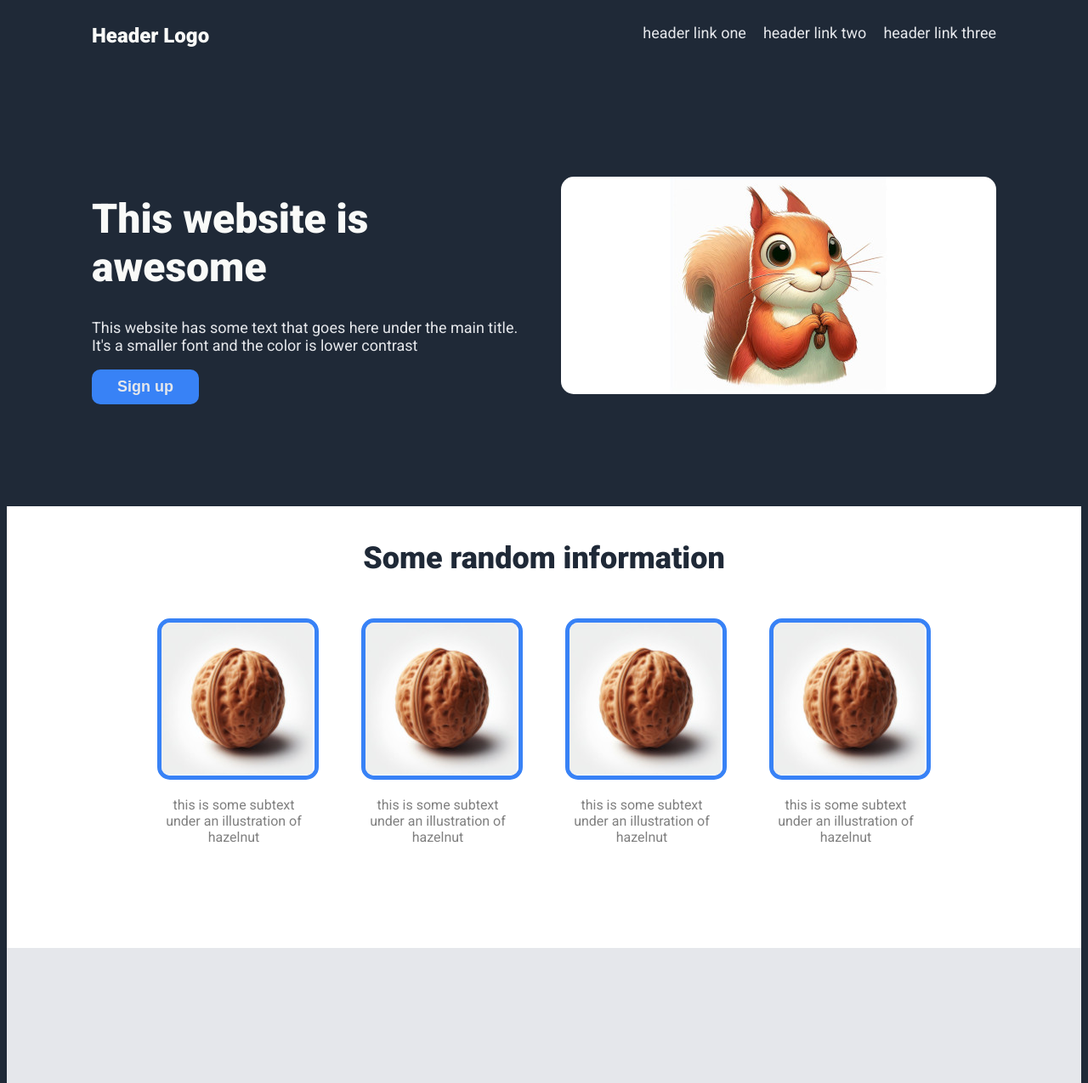
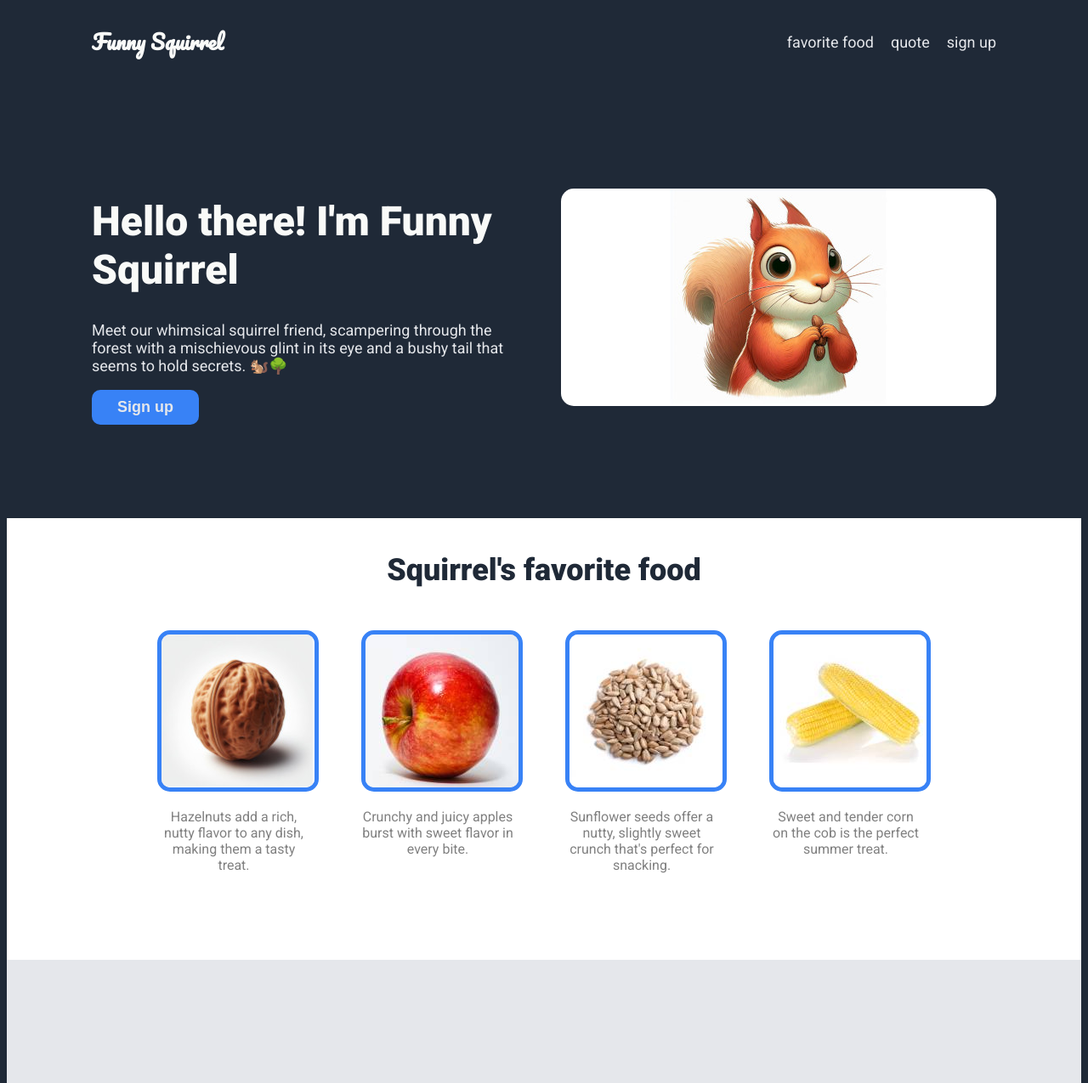
Before and after one commit to bipolarbearbringsbeer/odin-landing-page, a plain HTML site: page index.html in a window 1280 px wide. Shown: the top 1275 px of the page at 85% size. Drawn offline with Linux system fonts and the light colour scheme.

Commit message:
Add additional content

```diff
--- a/index.html
+++ b/index.html
@@ -11,65 +11,67 @@
 <body>
     <header class="header">
         <div class="logo">
-            <a href="#">Header Logo</a>
+            <a href="#">
+                Funny Squirrel
+            </a>
         </div>
         <ul>
-            <li><a href="#">header link one</a></li>
-            <li><a href="#">header link two</a></li>
-            <li><a href="#">header link three</a></li>
+            <li><a href="#info">favorite food</a></li>
+            <li><a href="#quote">quote</a></li>
+            <li><a href="#action">sign up</a></li>
         </ul>
     </header>
 
     <div class="hero">
         <div class="hero_text-block">
-            <h1>This website is awesome</h1>
-            <p>This website has some text that goes here under the main title. It's a smaller font and the color is
-                lower contrast</p>
+            <h1>Hello there! I'm Funny Squirrel</h1>
+            <p>Meet our whimsical squirrel friend, scampering through the forest with a mischievous glint in its eye and a bushy tail that seems to hold secrets. 🐿️🌳</p>
             <button type="button">Sign up</button>
         </div>
         <img src="/images/squirell.jpg" alt="this is a placeholder for an image">
     </div>
 
-    <div class="info">
-        <h2>Some random information</h2>
+    <div id="info" class="info">
+        <h2>Squirrel's favorite food</h2>
         <div class="info_images">
             <div class="info_image">
                 <img src="/images/nut.jpg" alt="hazelnut">
-                <p>this is some subtext under an illustration of hazelnut</p>
+                <p>Hazelnuts add a rich, nutty flavor to any dish, making them a tasty treat.</p>
             </div>
             <div class="info_image">
-                <img src="/images/nut.jpg" alt="hazelnut">
-                <p>this is some subtext under an illustration of hazelnut</p>
+                <img src="/images/apple.jpeg" alt="apple">
+                <p>Crunchy and juicy apples burst with sweet flavor in every bite.</p>
             </div>
             <div class="info_image">
-                <img src="/images/nut.jpg" alt="hazelnut">
-                <p>this is some subtext under an illustration of hazelnut</p>
+                <img src="/images/seeds.jpeg" alt="sunflower seeds">
+                <p>Sunflower seeds offer a nutty, slightly sweet crunch that's perfect for
+                    snacking.</p>
             </div>
             <div class="info_image">
-                <img src="/images/nut.jpg" alt="hazelnut">
-                <p>this is some subtext under an illustration of hazelnut</p>
+                <img src="/images/corn.jpeg" alt="corn">
+                <p>Sweet and tender corn on the cob is the perfect summer treat.</p>
             </div>
 
         </div>
     </div>
 
-    <blockquote class="quote">
+    <blockquote id="quote" class="quote">
         <p>This is an inspiring quote, or a testimonial from a customer. Maybe it's just filling up space, or maybe people will actually read it. Who knows? All I know is that it looks nice.</p>
         <footer>-Thor, God of Thunder</footer>
     </blockquote>
 
-    <div class="action">
+    <div id="action" class="action">
         <div class="action_block">
             <div class="action_text">
                 <h3>Call to action! It's time!</h3>
-                <p>Sign up for our product by clicking that button right over there!</p>
+                <p>Sign up to become friend with Funny Squirrel by clicking that button right over there!</p>
             </div>
             <button type="button">Sign up</button>
         </div>
     </div>
 
     <footer class="copyright">
-        <p>Copyright © BipolarBear 2024</p>
+        <p>Copyright © BipolarBear for The Odin Project 2024</p>
     </footer>
 </body>
 
--- a/style.css
+++ b/style.css
@@ -1,4 +1,4 @@
-@import url('https://fonts.googleapis.com/css2?family=Roboto:ital,wght@0,100;0,300;0,400;0,500;0,700;0,900;1,100;1,300;1,400;1,500;1,700;1,900&display=swap');
+@import url('https://fonts.googleapis.com/css2?family=Pacifico&family=Roboto:ital,wght@0,100;0,300;0,400;0,500;0,700;0,900;1,100;1,300;1,400;1,500;1,700;1,900&display=swap');
 
 body {
     background-color: #1F2937;
@@ -42,11 +42,13 @@ button {
 .header {
     display: flex;
     justify-content: space-between;
+    align-items: center;
     margin: 10px 0;
     padding: 10px 100px;
 }
 
 .logo a {
+    font-family: Pacifico;
     font-size: 24px;
     font-weight: 900;
     color: #f9faf8;
```
Also changed, not shown: images/apple.jpeg (added), images/corn.jpeg (added), images/seeds.jpeg (added).
